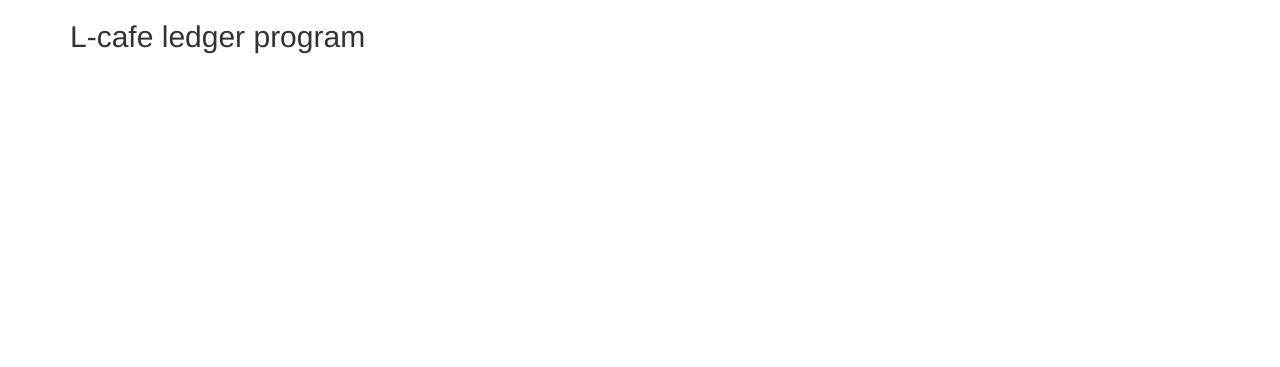
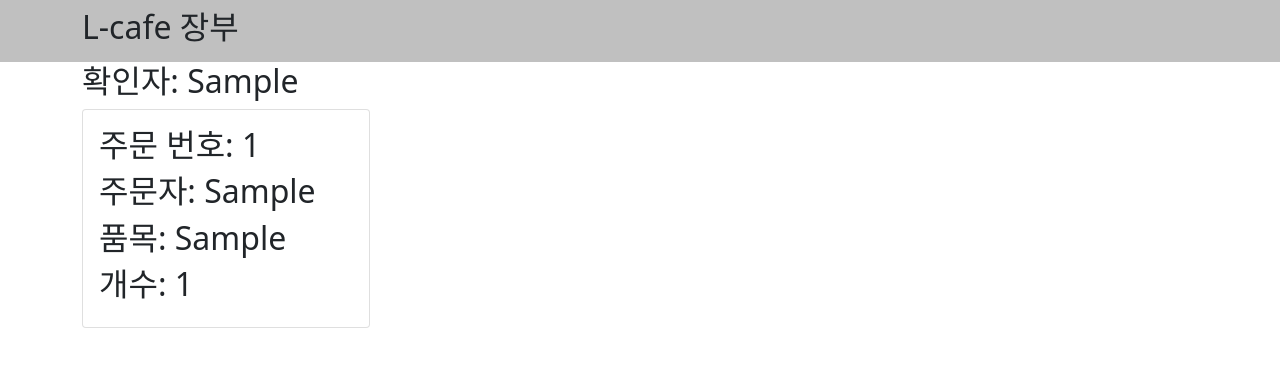
Before and after one commit to bangbadak/L_cafe, a Django app: page /read/1/ in a window 1280 px wide. Shown: the top 367 px of the page. Run offline with Django 4.2, Linux system fonts and the light colour scheme; tables that the repository leaves empty hold one stand-in row (values such as "Sample post"); some libraries are stand-ins or nearby versions.

Commit message:
read 끝

```diff
--- a/ledger/models.py
+++ b/ledger/models.py
@@ -4,7 +4,7 @@ from django.utils.dateformat import DateFormat
 
 # Create your models here.
 class Ledger(models.Model):
-    identification = models.CharField(default=DateFormat(datetime.now()).format('Ymd'), max_length=8)
+    identification = models.CharField(default=DateFormat(datetime.now()).format('Y년m월d일'), max_length=16)
     personInCharge = models.CharField(max_length=5)
     date = models.DateTimeField(auto_now_add=True, blank=True)
 
@@ -12,14 +12,15 @@ class Ledger(models.Model):
     def __str__(self):
         return DateFormat(datetime.now()).format('Y년m월d일')
 
-    def get_absolute_url(read):
-        return f'/edit_ledger/read/{read}/'
+    def get_absolute_url(self):
+        return f'/edit_ledger/read/{self.pk}/'
 
 
 
 class Order(models.Model):
-    identification = models.IntegerField()
-    number = models.IntegerField()
+    identification = models.CharField(default=DateFormat(datetime.now()).format('Y년m월d일'), max_length=16)
+
+    number = models.IntegerField(default=1)
     orderer = models.CharField(max_length=5)
     item = models.CharField(max_length=20)
-    count = models.IntegerField()
+    count = models.IntegerField(default=1)
--- a/ledger/templates/read.html
+++ b/ledger/templates/read.html
@@ -9,9 +9,9 @@
 </head>
 
 <body>
-    <nav class="navbar navbar-expand-lg navbar-light" style="background-color: #00ff00;">
+    <nav class="navbar navbar-expand-lg navbar-light" style="background-color: #c0c0c0;">
         <div class="container">
-         <h2>L-cafe ledger program</h2>
+         <h2>L-cafe 장부</h2>
         </div>
     </nav>
     <div class="container">
--- a/ledger/templates/read_single_ledger.html
+++ b/ledger/templates/read_single_ledger.html
@@ -4,23 +4,37 @@
 
 <head>
     <meta charset="UTF-8">
-    <link rel="stylesheet" href="https://stackpath.bootstrapcdn.com/bootstrap/3.4.1/css/bootstrap.min.css">
-    <link rel="stylesheet" href="https://stackpath.bootstrapcdn.com/bootstrap/3.4.1/css/bootstrap-theme.min.css">
-    <link rel="stylesheet" href="https://stackpath.bootstrapcdn.com/font-awesome/4.7.0/css/font-awesome.min.css">
-    <script src="https://code.jquery.com/jquery-3.4.1.min.js"></script>
-    <script src="https://stackpath.bootstrapcdn.com/bootstrap/3.4.1/js/bootstrap.min.js"></script>
+    <link href="https://cdn.jsdelivr.net/npm/bootstrap@5.1.3/dist/css/bootstrap.min.css" rel="stylesheet"
+        integrity="sha384-1BmE4kWBq78iYhFldvKuhfTAU6auU8tT94WrHftjDbrCEXSU1oBoqyl2QvZ6jIW3" crossorigin="anonymous">
+    <script src="https://cdn.jsdelivr.net/npm/bootstrap@5.1.3/dist/js/bootstrap.bundle.min.js"
+        integrity="sha384-ka7Sk0Gln4gmtz2MlQnikT1wXgYsOg+OMhuP+IlRH9sENBO0LRn5q+8nbTov4+1p"
+        crossorigin="anonymous"></script>
 
 </head>
 
 <body>
+    <nav class="navbar navbar-expand-lg navbar-light" style="background-color: #c0c0c0;">
+        <div class="container">
+            <h2>L-cafe 장부</h2>
+        </div>
+    </nav>
 
     <div class="container">
-        <h2>L-cafe ledger program</h2>
-        <div class="crud">
+        <h2>확인자: {{ id.personInCharge }}</h2>
 
+        {% for p in order_list %}
+        {% if p.identification == id.identification %}
 
+        <div class="card" style="width: 18rem;">
+            <div class="card-body">
+                <h2>주문 번호: {{ p.number }}</h2>
+                <h2>주문자: {{ p.orderer }}</h2>
+                <h2>품목: {{ p.item }}</h2>
+                <h2>개수: {{ p.count }}</h2>
+            </div>
         </div>
-
+        {% endif %}
+        {% endfor %}
     </div>
 
 
--- a/ledger/urls.py
+++ b/ledger/urls.py
@@ -6,7 +6,7 @@ urlpatterns = [
     path('', index),
     path('create/', views.create),
     path('read/', views.read),
-    path('read/<str:read>/', views.read_single_ledger),
+    path('read/<str:pk>/', views.read_single_ledger),
     # path('update/', views.update),
     # path('update_item/', views.update_item),
 ]
--- a/ledger/views.py
+++ b/ledger/views.py
@@ -31,14 +31,18 @@ def read(request):
         },
     )
 
-def read_single_ledger(request, read):
-    page_num = {
-        'page_num': read,
-    }
+def read_single_ledger(request, pk):
+
+    id = Ledger.objects.get(pk=pk)
+    order_list = Order.objects.all()
+
     return render(
         request,
         'read_single_ledger.html',
-        page_num,
+        {
+            'order_list': order_list,
+            'id': id,
+        },
     )
 
 # def update(request):
```
Also changed, not shown: L_cafe_prj/settings.py (+17 -0 lines), ledger/templates/index.html (+7 -6 lines).
